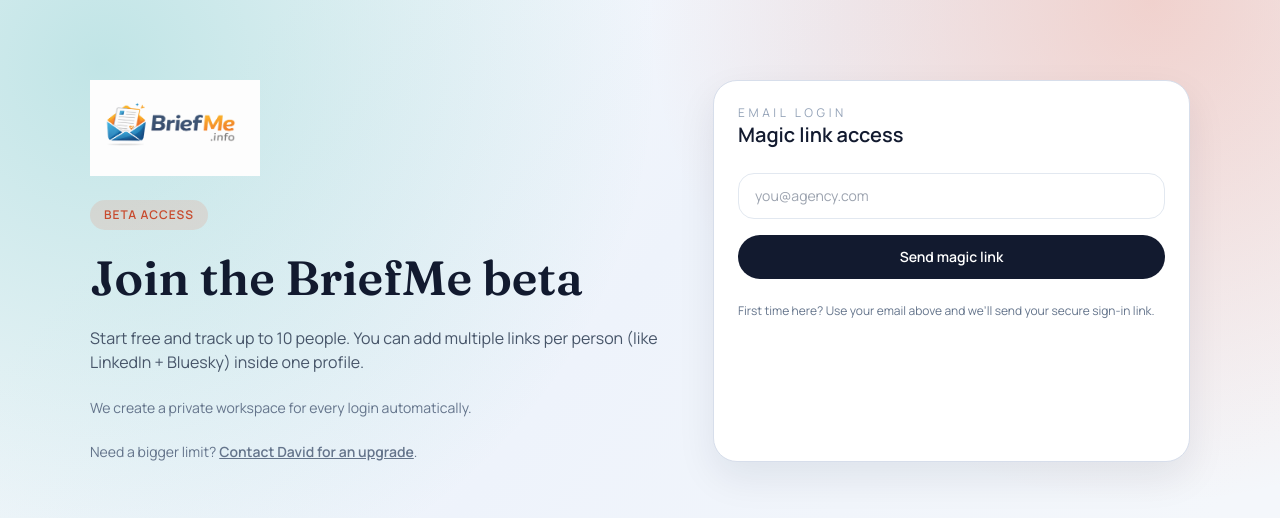
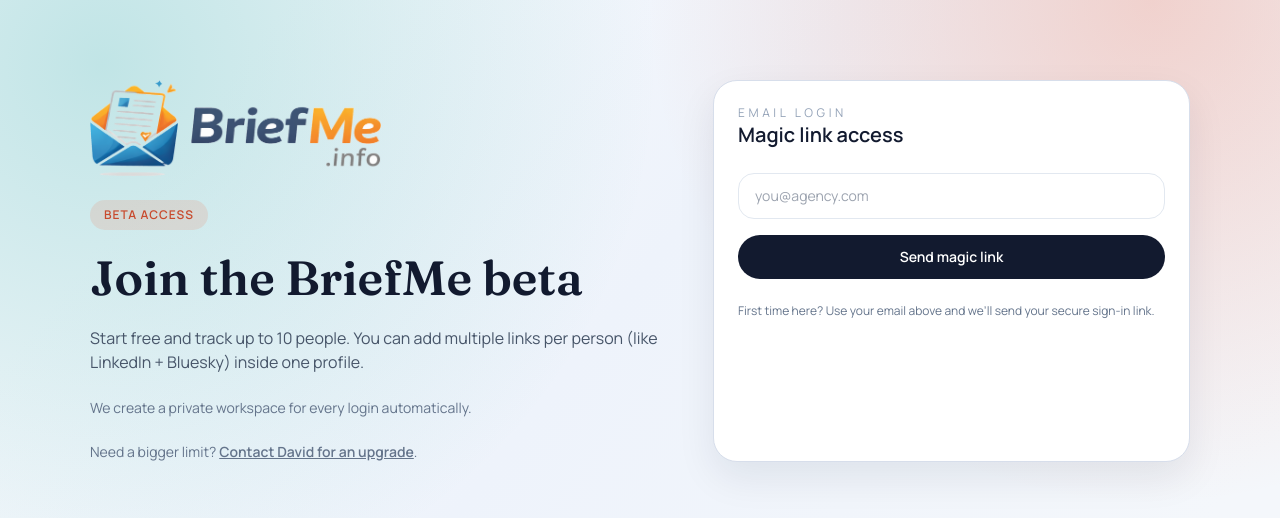
Before and after one commit to david-berkowitz/briefme, a Next.js app: page /auth in a window 1280 px wide. Shown: the top 518 px of the page. Built offline with nearby package versions, Linux system fonts and the light colour scheme; no server answers.

Commit message:
Use transparent logo assets for header and favicon

```diff
--- a/src/app/auth/page.tsx
+++ b/src/app/auth/page.tsx
@@ -52,7 +52,7 @@
         <div className="space-y-6">
           <div className="flex items-center gap-3">
             <img
-              src="/briefme-logo-wide.png"
+              src="/briefme-logo-wide-transparent.png"
               alt="BriefMe"
               className="h-20 w-auto object-contain md:h-24"
             />
--- a/src/app/dashboard/layout.tsx
+++ b/src/app/dashboard/layout.tsx
@@ -60,7 +60,7 @@
           <div className="flex items-center justify-between">
             <Link href="/" className="flex items-center gap-2 text-xl font-semibold">
               <img
-                src="/briefme-logo-wide.png"
+                src="/briefme-logo-wide-transparent.png"
                 alt="BriefMe"
                 className="h-10 w-auto object-contain"
               />
--- a/src/app/layout.tsx
+++ b/src/app/layout.tsx
@@ -41,9 +41,9 @@
       "Track key voices across LinkedIn and Bluesky. Get daily alerts with client-ready takeaways."
   },
   icons: {
-    icon: [{ url: "/briefme-icon.png", type: "image/png" }],
-    shortcut: ["/briefme-icon.png"],
-    apple: [{ url: "/briefme-icon.png" }]
+    icon: [{ url: "/briefme-icon-transparent.png", type: "image/png" }],
+    shortcut: ["/briefme-icon-transparent.png"],
+    apple: [{ url: "/briefme-icon-transparent.png" }]
   }
 };
 
--- a/src/app/page.tsx
+++ b/src/app/page.tsx
@@ -6,7 +6,7 @@
           <nav className="brand-nav flex flex-wrap items-center justify-between gap-4">
             <div className="flex items-center gap-3">
               <img
-                src="/briefme-logo-wide.png"
+                src="/briefme-logo-wide-transparent.png"
                 alt="BriefMe"
                 className="h-12 w-auto object-contain md:h-14"
               />
@@ -231,7 +231,7 @@
           <div>
             <div className="flex items-center gap-3">
               <img
-                src="/briefme-logo-wide.png"
+                src="/briefme-logo-wide-transparent.png"
                 alt="BriefMe"
                 className="h-10 w-auto object-contain md:h-12"
               />
```
Also changed, not shown: public/briefme-icon-transparent.png (added), public/briefme-logo-wide-transparent.png (added).
